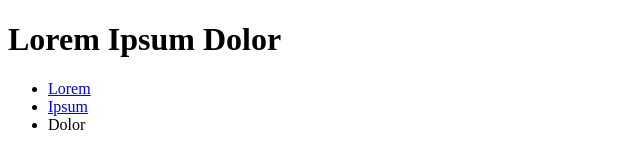
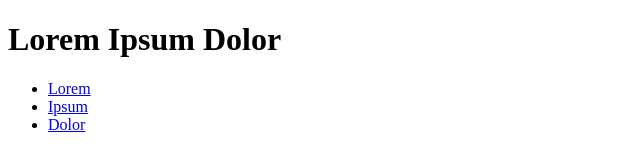
Before and after one commit to JosephKoch/odin-recipes, a plain HTML site: page index.html in a window 1280 px wide. Shown: the full height of the page, 0-640 px from the left. Drawn offline with Linux system fonts and the light colour scheme.

Commit message:
Syntax typo in Dolor

```diff
--- a/index.html
+++ b/index.html
@@ -10,7 +10,7 @@
     <ul>
         <li><a href="./pages/lorem.html">Lorem</a></li>
         <li><a href="./pages/ipsum.html">Ipsum</a></li>
-        <li><a href="./pages/dolor.html"></a>Dolor</li>
+        <li><a href="./pages/dolor.html">Dolor</a></li>
     </ul>
 </body>
 </html>
```
